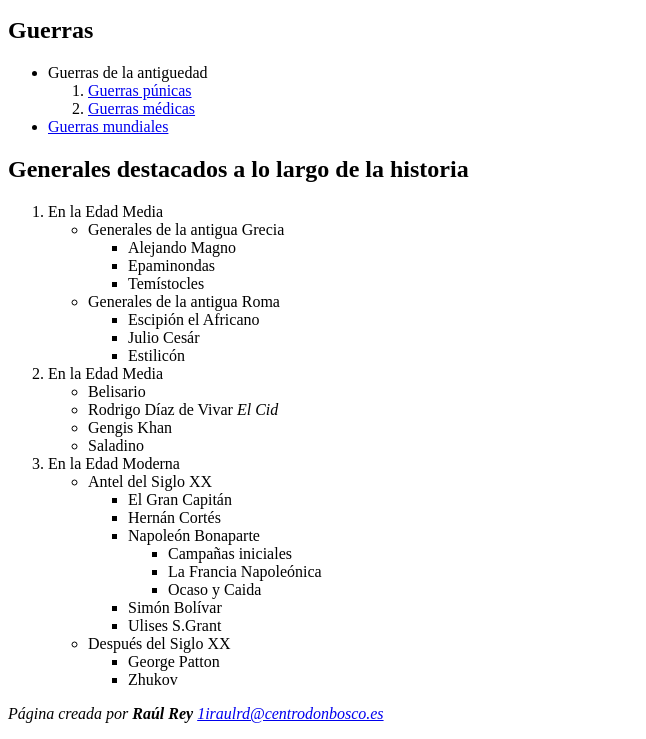
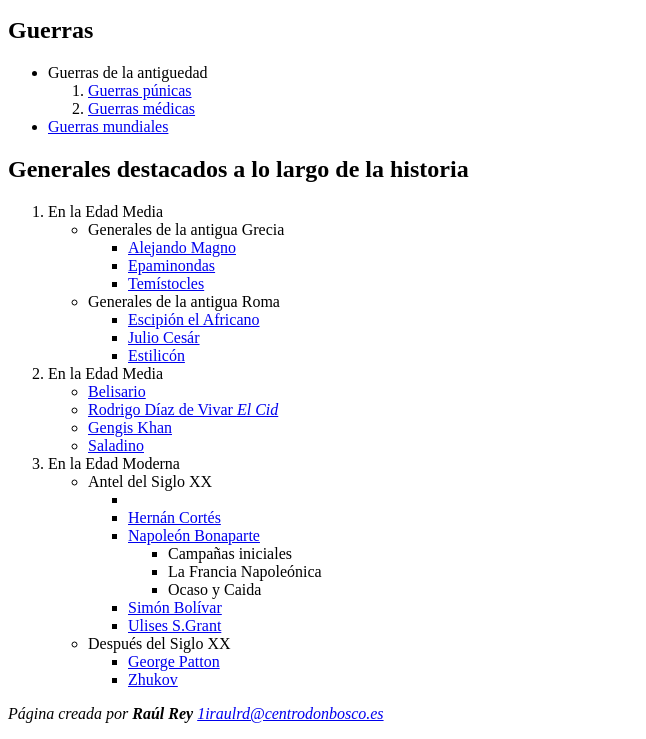
Before and after one commit to rreyc/Practicas-LMSGI, a plain HTML site: page Practica-13/index.html in a window 1280 px wide. Shown: the part 101-840 px from the top of the page, without its empty margins (0-646 px from the left). Drawn offline with Linux system fonts and the light colour scheme.

Commit message:
Practica-13-2.0

```diff
--- a/Practica-13/index.html
+++ b/Practica-13/index.html
@@ -23,49 +23,49 @@
         <ul>
             <li>Generales de la antigua Grecia
                 <ul>
-                    <li>Alejando Magno</li>
-                    <li>Epaminondas</li>
-                    <li>Temístocles</li>
+                    <li><a href="./generales/edad-antigua/grecia/alejandro-magno.html">Alejando Magno</a></li>
+                    <li><a href="./generales/edad-antigua/grecia/epaminondas.html">Epaminondas</a></li>
+                    <li><a href="./generales/edad-antigua/grecia/temistocles.html">Temístocles</a></li>
                 </ul>
             </li>
             <li>Generales de la antigua Roma
                 <ul>
-                    <li>Escipión el Africano</li>
-                    <li>Julio Cesár</li>
-                    <li>Estilicón</li>
+                    <li><a href="./generales/edad-antigua/roma/escipion.html">Escipión el Africano</a></li>
+                    <li><a href="./generales/edad-antigua/roma/julio-cesar.html">Julio Cesár</a></li>
+                    <li><a href="./generales/edad-antigua/roma/estilicon.html">Estilicón</a></li>
                 </ul>
             </li>
         </ul>
     </li>
     <li>En la Edad Media
         <ul>
-            <li>Belisario</li>
-            <li>Rodrigo Díaz de Vivar <em>El Cid</em></li>
-            <li>Gengis Khan</li>
-            <li>Saladino</li>
+            <li><a href="./generales/edad-media/belisario.html">Belisario</a></li>
+            <li><a href="./generales/edad-media/cid.html">Rodrigo Díaz de Vivar <em>El Cid</em></a></li>
+            <li><a href="./generales/edad-media/gengis-khan.html">Gengis Khan</a></li>
+            <li><a href="./generales/edad-media/saladino.html">Saladino</a></li>
         </ul>
     </li>
     <li>En la Edad Moderna
         <ul>
             <li>Antel del Siglo XX
                 <ul>
-                    <li>El Gran Capitán</li>
-                    <li>Hernán Cortés</li>
-                    <li>Napoleón Bonaparte
+                    <li><a href="./generales/edad-moderna/antes-s-xx/gran-capitan.html"></a></li>
+                    <li><a href="./generales/edad-moderna/antes-s-xx/hernan-cortes.html">Hernán Cortés</a></li>
+                    <li><a href="./generales/edad-moderna/antes-s-xx/napoleon.html">Napoleón Bonaparte</a>
                         <ul>
                             <li>Campañas iniciales</li>
                             <li>La Francia Napoleónica</li>
                             <li>Ocaso y Caida</li>
                         </ul>
                     </li>
-                    <li>Simón Bolívar</li>
-                    <li>Ulises S.Grant</li>
+                    <li><a href="./generales/edad-moderna/antes-s-xx/simon-bolivar.html">Simón Bolívar</a></li>
+                    <li><a href="./generales/edad-moderna/antes-s-xx/grant.html">Ulises S.Grant</a></li>
                 </ul>
             </li>
             <li>Después del Siglo XX
                 <ul>
-                    <li>George Patton</li>
-                    <li>Zhukov</li>
+                    <li><a href="./generales/edad-moderna/despues-s-xx/patton.html">George Patton</a></li>
+                    <li><a href="./generales/edad-moderna/despues-s-xx/zhukov.html">Zhukov</a></li>
                 </ul>
 
             </li>
```
